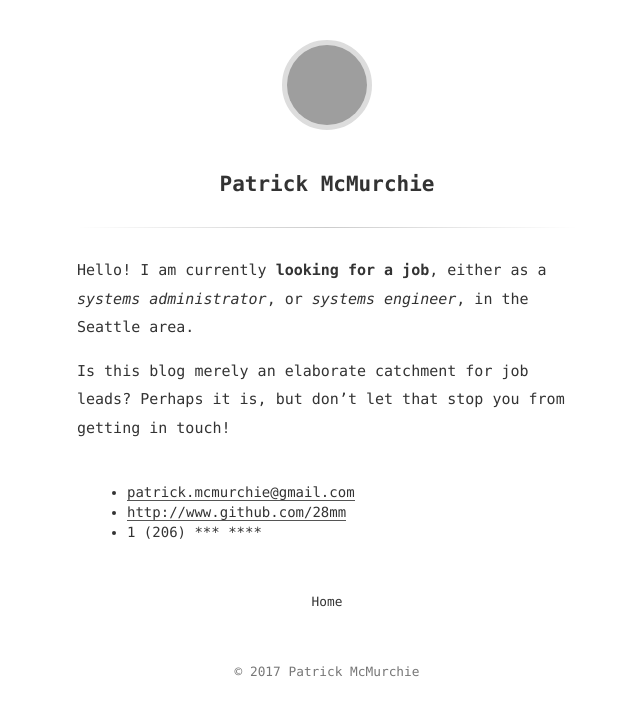
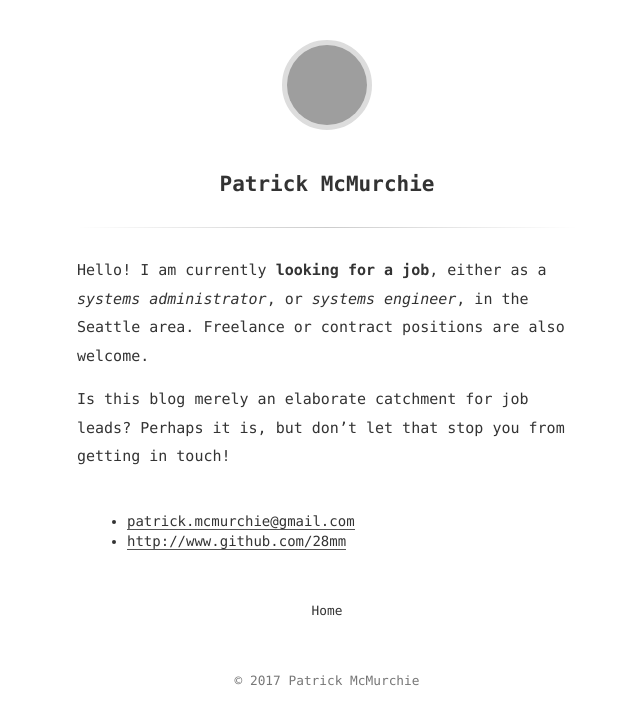
Before and after one commit to 28mm/28mm.github.io, a Jekyll site: the page built from about.md, in a window 1280 px wide, cut to the strip 0-725 px from the top of the page. Shown: the whole strip, without its empty margins (313-953 px from the left). Built offline with Jekyll 4.4.1, drawn with Linux system fonts in a browser that asks for light colours; grey boxes are pictures that could not be loaded.

Commit message:
_config.yml

```diff
--- a/about.md
+++ b/about.md
@@ -3,10 +3,9 @@ layout: page
 title: Patrick McMurchie
 ---
 
-Hello! I am currently **looking for a job**, either as a *systems administrator*, or *systems engineer*, in the Seattle area.
+Hello! I am currently **looking for a job**, either as a *systems administrator*, or *systems engineer*, in the Seattle area. Freelance or contract positions are also welcome.
 
 Is this blog merely an elaborate catchment for job leads? Perhaps it is, but don't let that stop you from getting in touch!
 
 * <mailto:patrick.mcmurchie@gmail.com>
 * <http://www.github.com/28mm>
-* 1 (206) \*\*\* \*\*\*\*
```
